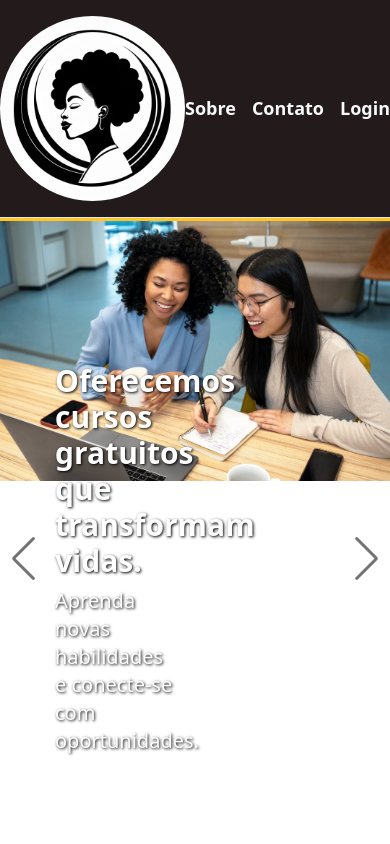
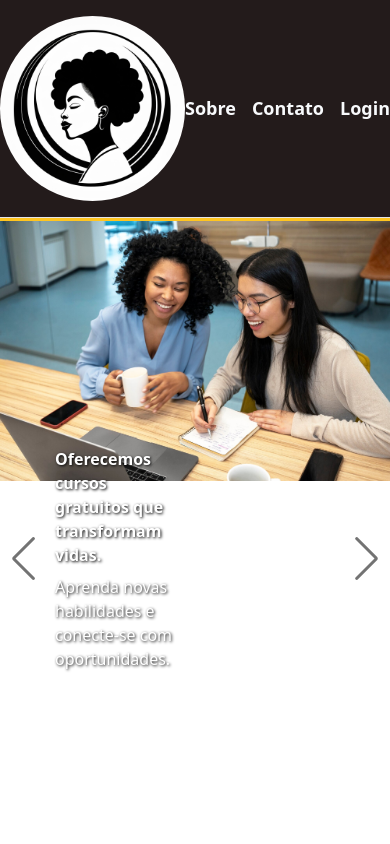
Before and after one commit to Centro-Bell-Hooks/frontend, a React (Vite) app: page / in a window 390 px wide. Shown: the top 844 px of the page. Built offline with nearby package versions, Linux system fonts and the light colour scheme.

Commit message:
feat: responsividade do texto sobre o carrossel, necessario fix

```diff
--- a/src/pages/homepage/carrossel/Carrossel.tsx
+++ b/src/pages/homepage/carrossel/Carrossel.tsx
@@ -31,18 +31,20 @@ export function Carrossel() {
                         src="/assets/resized1.jpeg"
                         alt="Carrossel - Slide 01"
                     />
-                    <div className="absolute max-w-[40%] top-1/2 left-[30%] transform -translate-x-1/2 -translate-y-1/2 text-white text-shadow p-4 rounded">
-                        <h2 className="text-3xl font-bold mb-2">Oferecemos cursos gratuitos que transformam vidas.</h2>
-                        <p className="text-xl">Aprenda novas habilidades e conecte-se com oportunidades.</p>
+                    <div className="absolute max-w-[40%] top-1/2 left-[30%] transform -translate-x-1/2 -translate-y-1/2 text-white text-shadow p-4 rounded ">
+                        <h2 className="md:text-3xl font-bold mb-2">
+                            Oferecemos cursos gratuitos que transformam vidas.
+                        </h2>
+                        <p className="md:text-xl">Aprenda novas habilidades e conecte-se com oportunidades.</p>
                     </div>
                 </SwiperSlide>
                 <SwiperSlide className="relative">
                     <img className="swiper-slide-img gap-4" src="/assets/resized2.jpeg" alt="Carrossel - Slide 02" />
                     <div className="absolute max-w-[40%] top-1/2 left-[30%] transform -translate-x-1/2 -translate-y-1/2 text-white text-shadow p-4 rounded">
-                        <h2 className="text-3xl font-bold mb-2">
+                        <h2 className="md:text-3xl font-bold mb-2">
                             Gostaria de uma nova oportunidade no mercado de trabalho?
                         </h2>
-                        <p className="text-xl max-w-[80%]">
+                        <p className="md:text-xl max-w-[80%]">
                             Nossos cursos são feitos para apoiar você na sua jornada em garantir um futuro melhor.
                         </p>
                     </div>
@@ -50,8 +52,8 @@ export function Carrossel() {
                 <SwiperSlide className="relative">
                     <img className="swiper-slide-img" src="/assets/resized3.jpeg" alt="Carrossel - Slide 03"></img>
                     <div className="absolute max-w-[40%] top-1/2 left-[30%] transform -translate-x-1/2 -translate-y-1/2 text-white text-shadow p-4 rounded">
-                        <h2 className="text-3xl font-bold mb-2">Juntas, podemos superar desafios. </h2>
-                        <p className="text-xl">
+                        <h2 className="md:text-3xl font-bold mb-2">Juntas, podemos superar desafios. </h2>
+                        <p className="md:text-xl">
                             "No momento em que escolhemos amar, começamos a nos mover contra a dominação, contra a
                             opressão. No momento em que escolhemos amar, começamos a nos mover em direção à liberdade, a
                             agir de formas que libertam a nós e aos outros." - Bell Hooks
```
